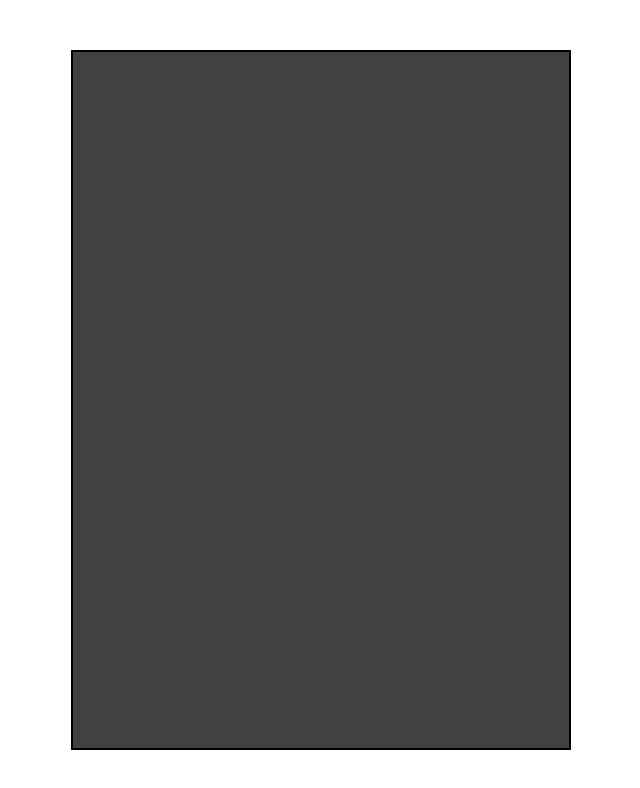
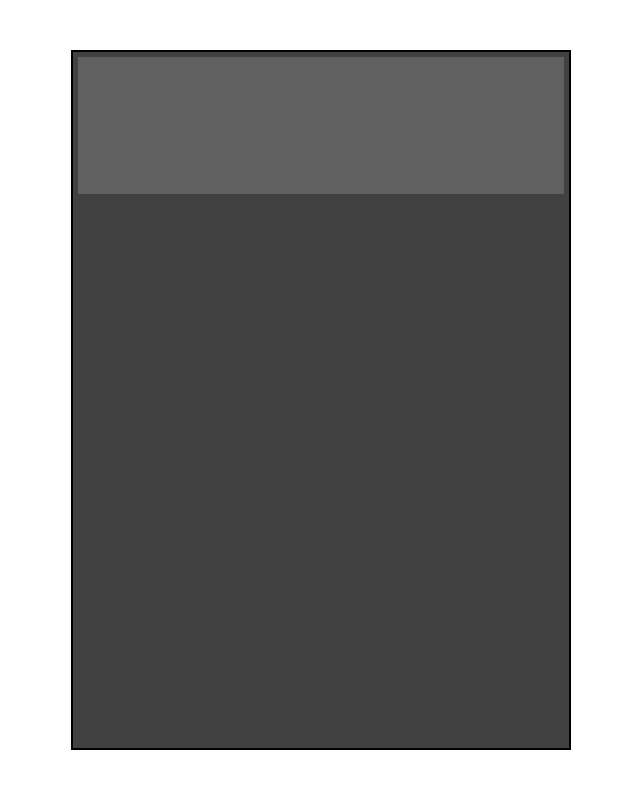
Before and after one commit to aeochoa99/calculator, a plain HTML site: page index.html in a window 1280 px wide. Shown: the whole page, without its empty margins (319-959 px from the left). Drawn offline with Linux system fonts and the light colour scheme.

Commit message:
Add a container to display input and output

```diff
--- a/index.html
+++ b/index.html
@@ -8,7 +8,9 @@
 </head>
 <body>
     <div class="calculator-container">
+        <div class="input-output-container">
 
+        </div>
     </div>
 </body>
 </html>
--- a/style.css
+++ b/style.css
@@ -17,4 +17,11 @@ body {
     height: 700px;
     border: 2px solid black;
     background-color: rgb(65, 65, 65);
+    padding: 5px;
 }
+
+.input-output-container {
+    width: 100%;
+    height: 20%;
+    background-color: rgb(96, 96, 96);
+}
```
